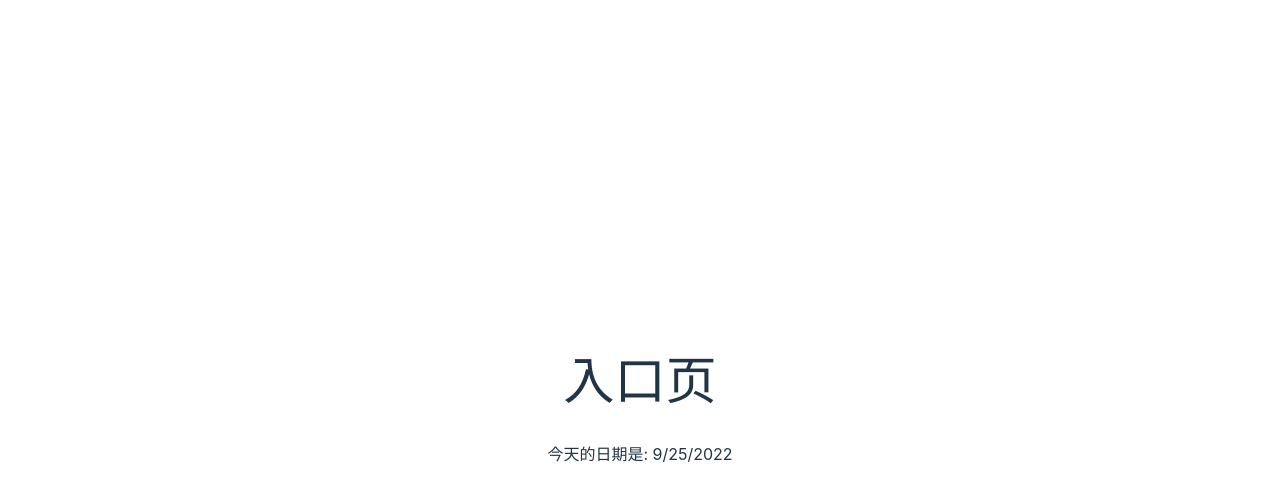
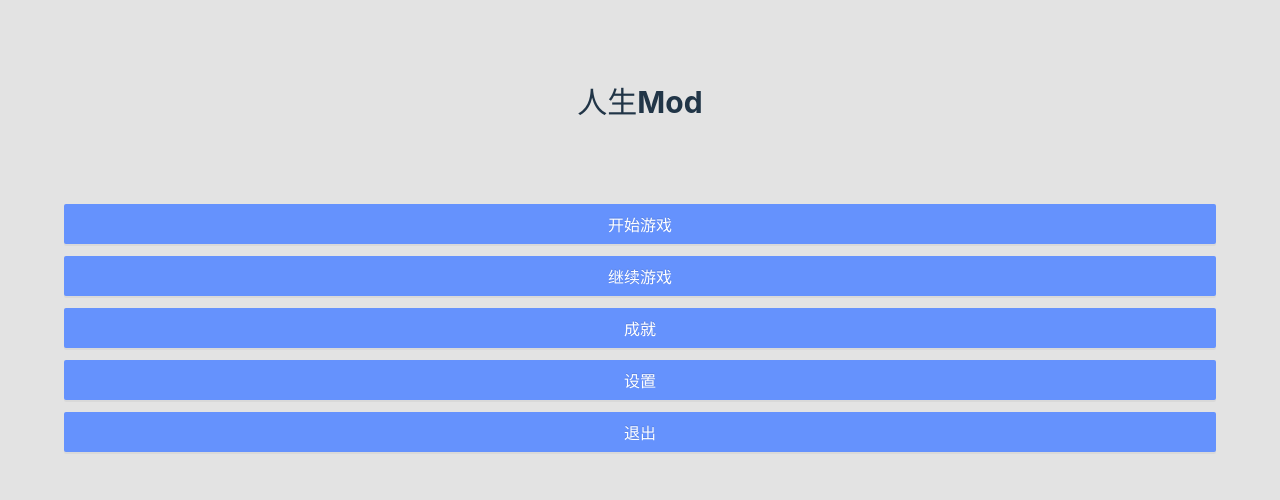
Before and after one commit to hs185556/lifeMod, a Vue app: page /entrance in a window 1280 px wide. Shown: the top 500 px of the page. Built offline with nearby package versions, Linux system fonts and the light colour scheme.

Commit message:
feat:entrance UI

```diff
--- a/src/pages/entrance/index.vue
+++ b/src/pages/entrance/index.vue
@@ -1,10 +1,23 @@
-<script setup>
-import { ref } from 'vue'
-const msg = ref('入口页')
-let date = new Date().toLocaleDateString()
-</script>
+<script setup></script>
 
 <template>
-    <h1>{{ msg }}</h1>
-    <p>今天的日期是: {{ date }}</p>
+  <div class="header">人生Mod</div>
+  <div class="content">
+    <div class="btn">开始游戏</div>
+    <div class="btn">继续游戏</div>
+    <div class="btn">成就</div>
+    <div class="btn">设置</div>
+    <div class="btn">退出</div>
+  </div>
 </template>
+
+<style scoped>
+.header {
+  padding: 3em;
+  font-weight: 700;
+  font-size: 30px;
+}
+.content {
+  padding: 0 4em;
+}
+</style>
--- a/src/style.css
+++ b/src/style.css
@@ -72,14 +72,16 @@ button:focus-visible {
 #app {
   max-width: 1280px;
   margin: 0 auto;
-  padding: 2rem;
   text-align: center;
+  width: 100vw;
+  height: 100vh;
+  overflow: hidden;
 }
 
 @media (prefers-color-scheme: light) {
   :root {
     color: #213547;
-    background-color: #ffffff;
+    background-color: #e3e3e3;
   }
   a:hover {
     color: #747bff;
@@ -88,3 +90,28 @@ button:focus-visible {
     background-color: #f9f9f9;
   }
 }
+
+.btn {
+  margin-right: 8px;
+  margin-bottom: 12px;
+  width: 100%;
+  color: #fff;
+  border-color: #6592fd;
+  background: #6592fd;
+  text-shadow: 0 -1px 0 rgb(0 0 0 / 12%);
+  box-shadow: 0 2px #0000000b;
+  outline: 0;
+  position: relative;
+  display: inline-block;
+  font-weight: 400;
+  white-space: nowrap;
+  text-align: center;
+  border: 1px solid transparent;
+  user-select: none;
+  touch-action: manipulation;
+  height: 40px;
+  padding: 8px 15px;
+  font-size: 16px;
+  border-radius: 2px;
+  box-sizing: border-box;
+}
```
